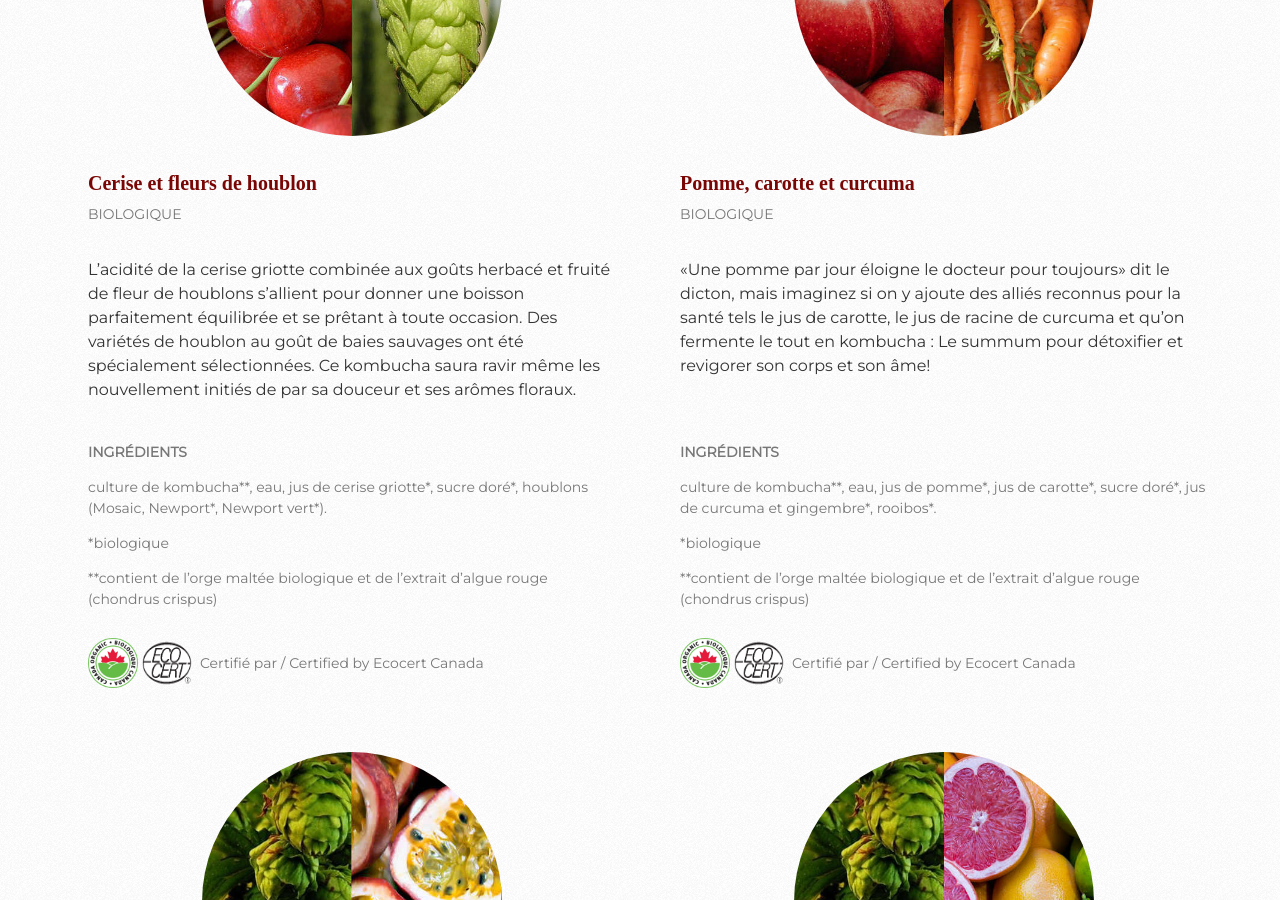
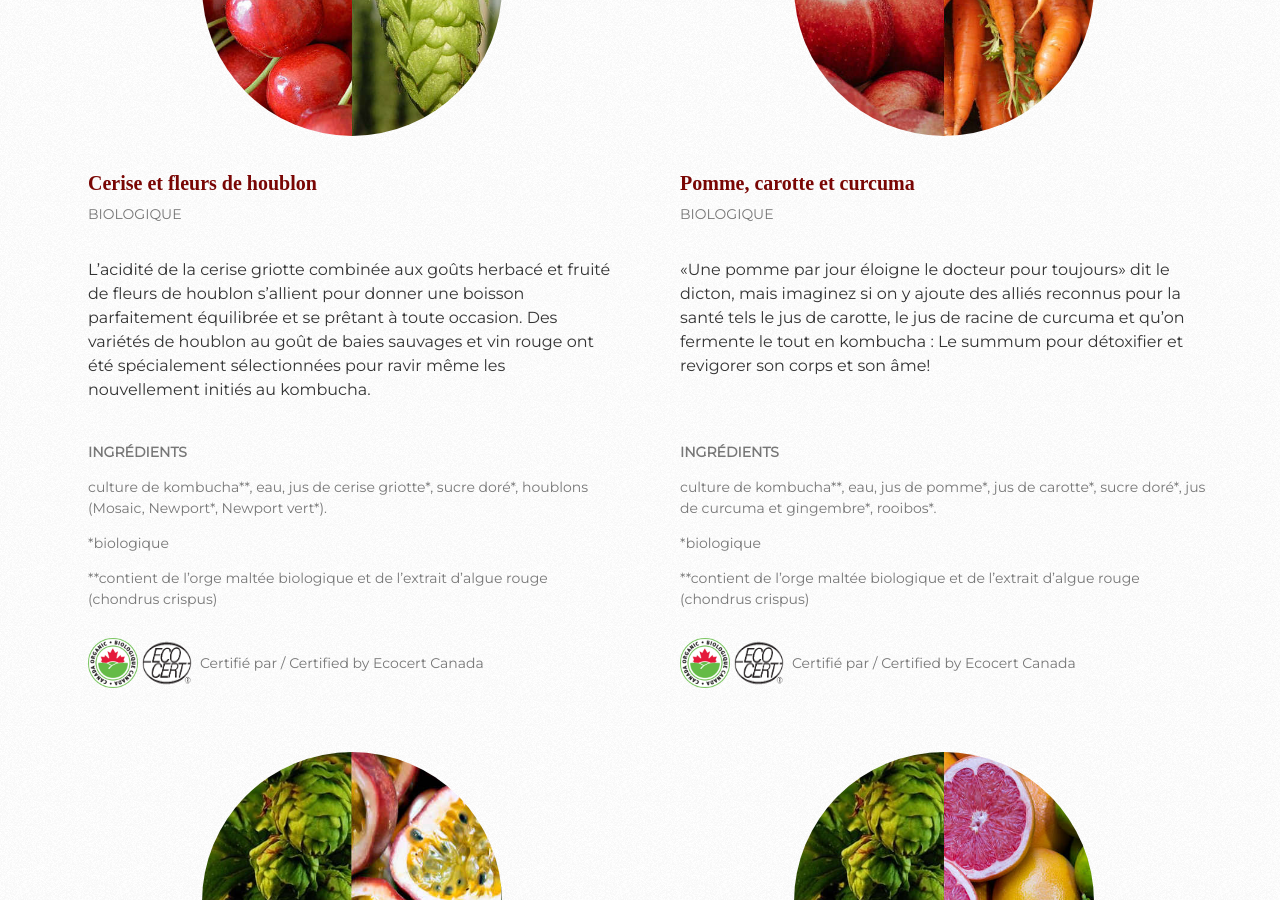
Before and after one commit to ouarez/djodjo-jekyll, a Jekyll site: the page built from produits.md, in a window 1280 px wide and 900 px high, scrolled down 2503 px. Built offline with Jekyll 4.4.1, drawn with Linux system fonts in a browser that asks for light colours; nearby versions of some CDN libraries; some web fonts are replaced; a script that is not in the unit is left out.

Commit message:
Update Pages uniques “produits”

```diff
--- a/produits.md
+++ b/produits.md
@@ -100,11 +100,10 @@ produits:
   - bio: true
     desc: >-
       L’acidité de la cerise griotte combinée aux goûts herbacé et fruité de
-      fleur de houblons s’allient pour donner une boisson parfaitement
+      fleurs de houblon s’allient pour donner une boisson parfaitement
       équilibrée et se prêtant à toute occasion. Des variétés de houblon au goût
-      de baies sauvages ont été spécialement sélectionnées. Ce kombucha saura
-      ravir même les nouvellement initiés de par sa douceur et ses arômes
-      floraux.
+      de baies sauvages et vin rouge ont été spécialement sélectionnées pour
+      ravir même les nouvellement initiés au kombucha.
     ecocert: true
     image: /img/cerise-et-houblon.jpg
     ingredients: >-
```
